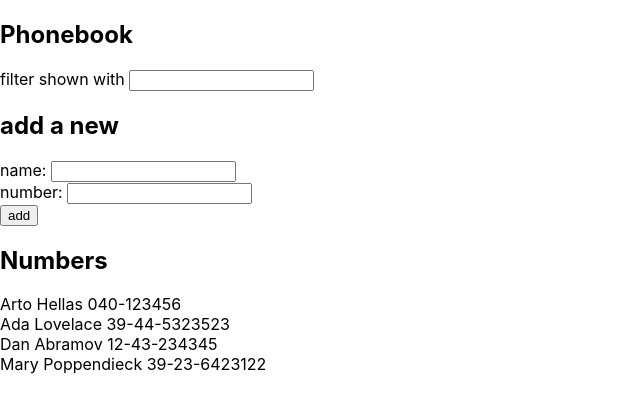
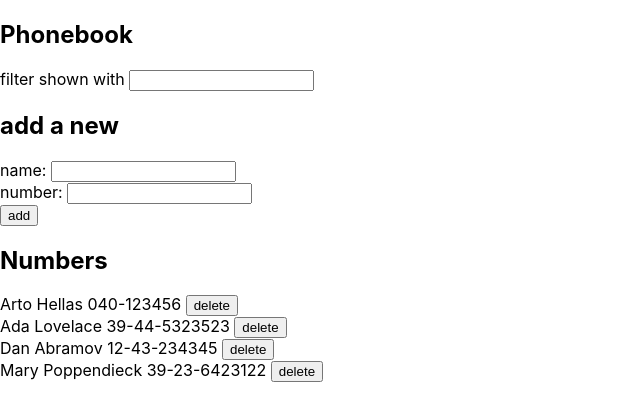
Before and after one commit to Puskunalis/fullstackopen2019, a React (Create React App) app in the folder part2/phonebook/: page / in a window 1280 px wide. Shown: the top 420 px of the page, without its empty margins (0-640 px from the left). Built offline with nearby package versions, Linux system fonts and the light colour scheme; data requests are answered from the project's data file; the HTML template or start-up script is replaced by a standard one.

Commit message:
Complete exercise 2.17

```diff
--- a/part2/phonebook/src/App.js
+++ b/part2/phonebook/src/App.js
@@ -1,19 +1,19 @@
 import React, { useState, useEffect } from 'react'
 import personService from './services/persons'
 
-const Person = ({ person }) => (
+const Person = ({ person, deletePerson }) => (
   <div>
-    {person.name} {person.number}
+    {person.name} {person.number} <button onClick={() => deletePerson(person)}>delete</button>
   </div>
 )
 
-const Filter = (props) => (
+const Filter = props => (
   <form>
     <div>filter shown with <input value={props.search} onChange={props.handleSearchChange} /></div>
   </form>
 )
 
-const PersonForm = (props) => (
+const PersonForm = props => (
   <form onSubmit={props.addPerson}>
     <div>name: <input value={props.newName} onChange={props.handleNameChange} /></div>
     <div>number: <input value={props.newNumber} onChange={props.handleNumberChange} /></div>
@@ -21,8 +21,8 @@ const PersonForm = (props) => (
   </form>
 )
 
-const Persons = (props) => (
-  props.persons.map(props.renderPerson)
+const Persons = ({ persons, renderPerson }) => (
+  persons.map(renderPerson)
 )
 
 const App = () => {
@@ -31,13 +31,13 @@ const App = () => {
   const [newNumber, setNewNumber] = useState('')
   const [search, setSearch] = useState('')
 
-  const handleNameChange = (event) => setNewName(event.target.value)
+  const handleNameChange = event => setNewName(event.target.value)
 
-  const handleNumberChange = (event) => setNewNumber(event.target.value)
+  const handleNumberChange = event => setNewNumber(event.target.value)
 
-  const handleSearchChange = (event) => setSearch(event.target.value)
+  const handleSearchChange = event => setSearch(event.target.value)
 
-  const addPerson = (event) => {
+  const addPerson = event => {
     event.preventDefault()
 
     if (!persons.find(person => person.name === newName)) {
@@ -51,9 +51,17 @@ const App = () => {
     }
   }
 
-  const renderPerson = (person) => {
+  const renderPerson = person => {
     if (person.name.toLowerCase().includes(search)) {
-      return <Person key={person.name} person={person} />
+      return <Person key={person.name} person={person} deletePerson={deletePerson} />
+    }
+  }
+
+  const deletePerson = person => {
+    if (window.confirm(`Delete ${person.name} ?`)) {
+      personService
+        .remove(person)
+        .then(() => setPersons(persons.filter(p => p.id !== person.id)))
     }
   }
 
--- a/part2/phonebook/src/services/persons.js
+++ b/part2/phonebook/src/services/persons.js
@@ -1,4 +1,5 @@
 import axios from 'axios'
+
 const baseUrl = 'http://localhost:3001/persons'
 
 const getAll = () => {
@@ -9,4 +10,8 @@ const create = newObject => {
   return axios.post(baseUrl, newObject)
 }
 
-export default { getAll, create }
+const remove = person => {
+  return axios.delete(`${baseUrl}/${person.id}`)
+}
+
+export default { getAll, create, remove }
```
